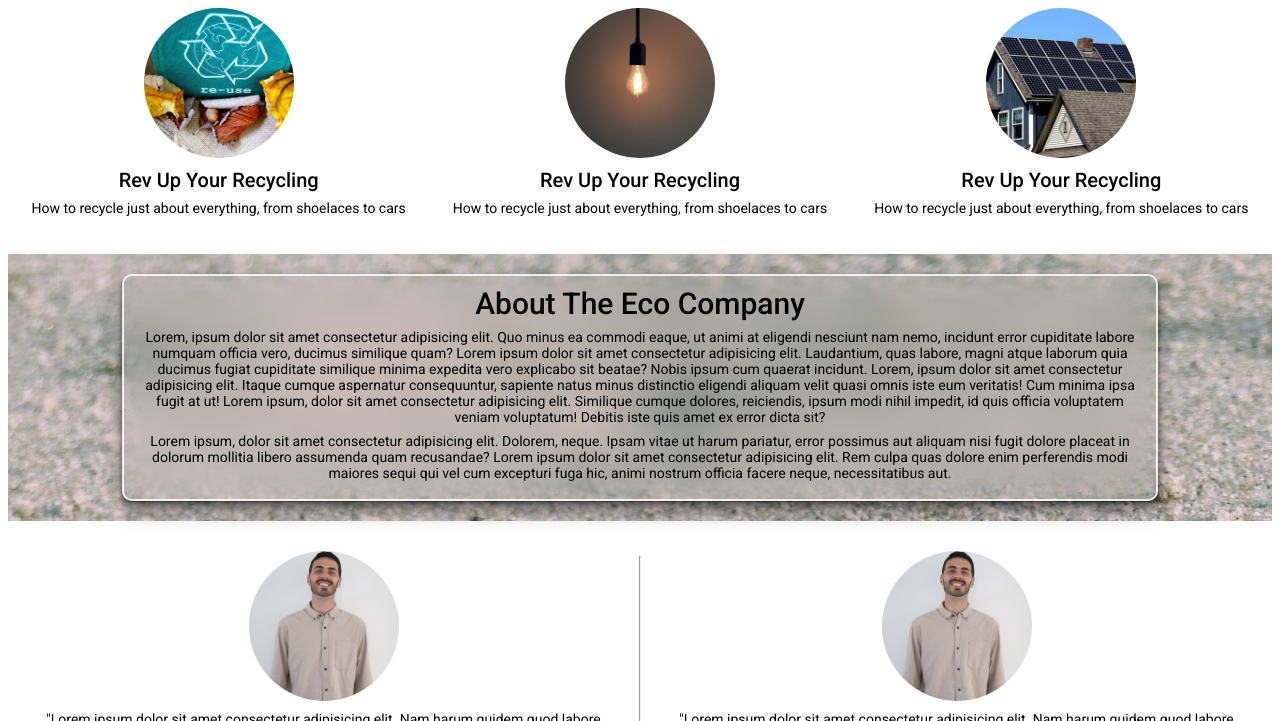
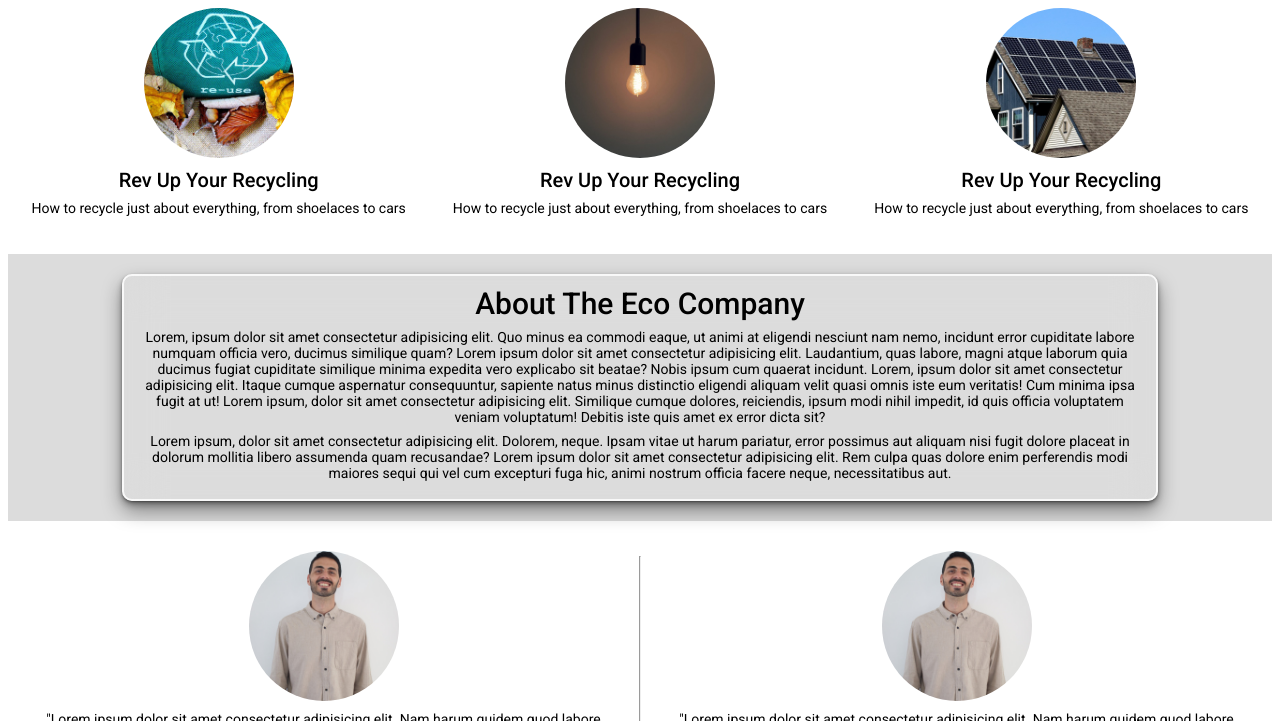
Before and after one commit to Guydstack/CSS-Summary-Project-2, a plain HTML site: page index.html in a window 1280 px wide. Shown: the part 611-1332 px from the top of the page. Drawn offline with nearby package versions, Linux system fonts and the light colour scheme.

Commit message:
Initial commit

```diff
--- a/style.css
+++ b/style.css
@@ -179,14 +179,14 @@ background-color: black;
 
 /* Article */
 .article-container{
-    /* background-color: gainsboro; */
+    background-color: gainsboro;
     display: flex;
     justify-content:space-evenly;
     padding: 20px 0;
-    background-image: url(Image/sand-ge9f5481a7_1920.jpg);
+    /* background-image: url(Image/sand-ge9f5481a7_1920.jpg);
     background-repeat: no-repeat;
     background-attachment: fixed;
-    background-size: cover;
+    background-size: cover;  */
 }
 
 .article-content{
```
